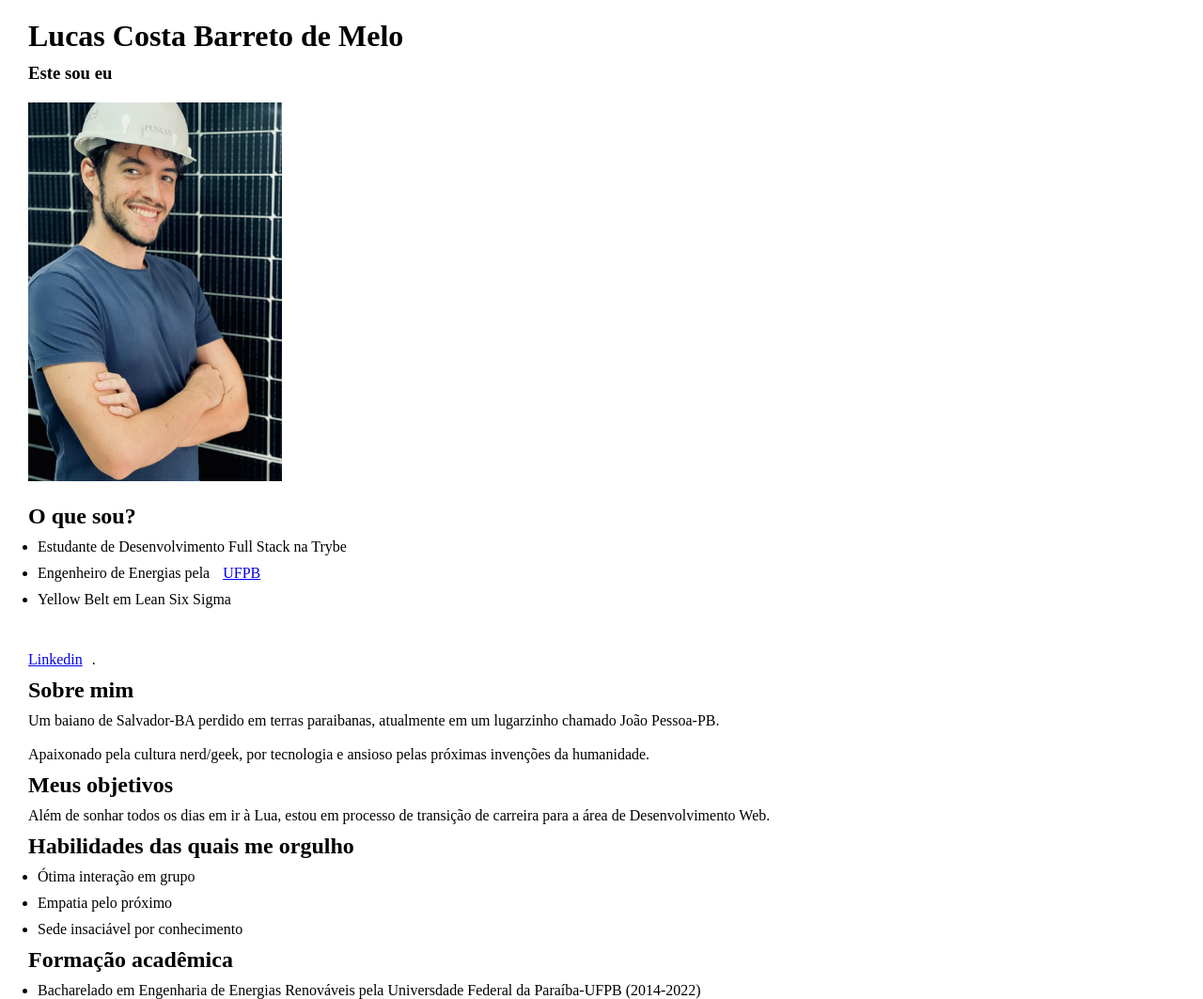
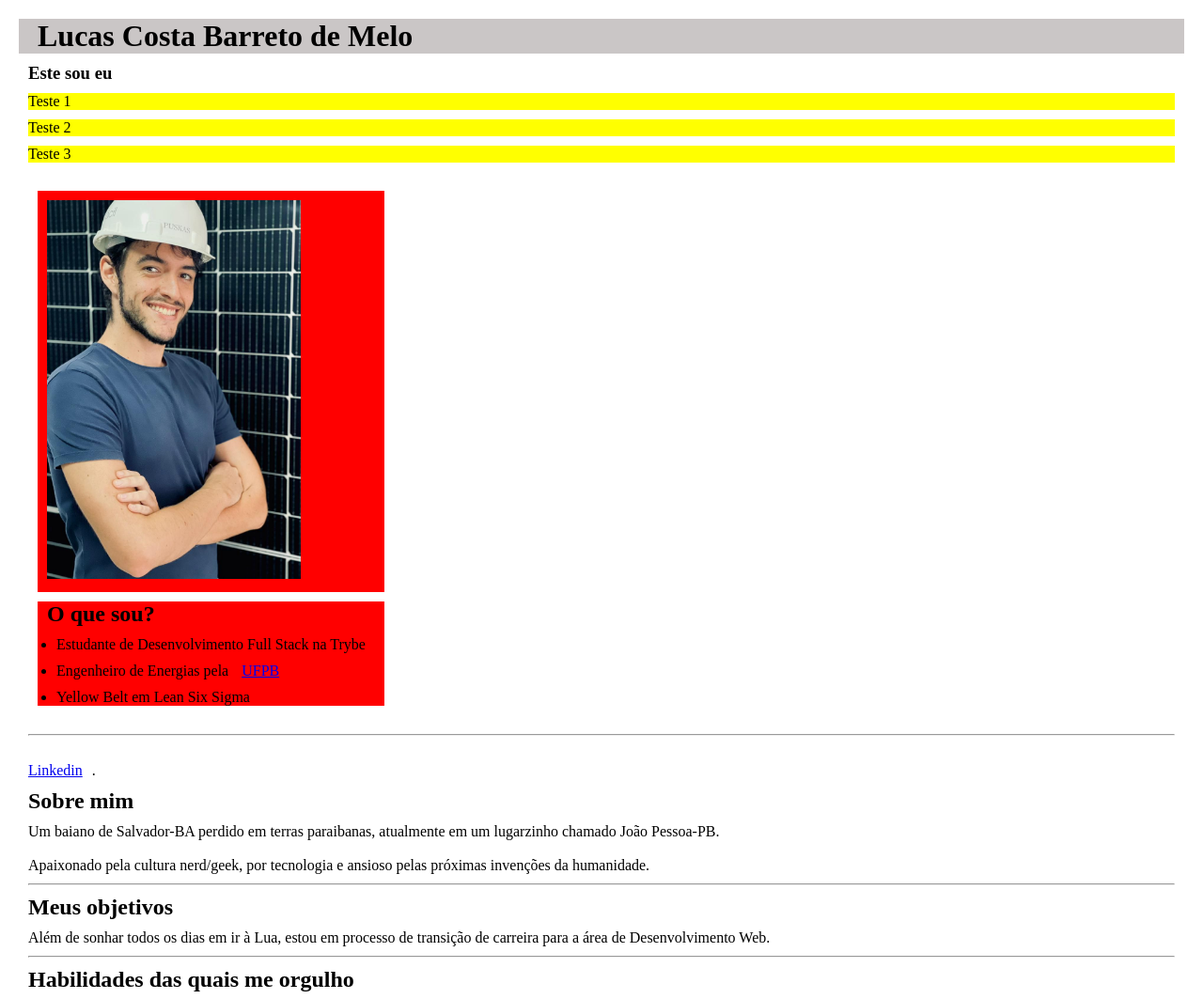
Before and after one commit to devLucasCBMelo/devLucasCBMelo.github.io, a plain HTML site: page index.html in a window 1280 px wide. Shown: the top 1063 px of the page at 94% size. Drawn offline with Linux system fonts and the light colour scheme.

Commit message:
vitor ajudando

```diff
--- a/index.html
+++ b/index.html
@@ -7,30 +7,58 @@
     <link rel="stylesheet" type="text/css" href="style.css">
 </head>
 <body>
-    <h1> Lucas Costa Barreto de Melo</h1>
-    <h3> Este sou eu</h3>
+    <div class="primeira-caixa-background">
+        <div class="primeira-caixa">
+            <h1>
+                Lucas Costa Barreto de Melo
+            </h1>
+        </div>
+    </div>
+    <h3>
+        Este sou eu
+    </h3>
+
+    <div class="d-inline-teste">Teste 1</div>
+    <div class="d-inline-teste">Teste 2</div>
+    <div class="d-inline-teste">Teste 3</div>
+
+    <div class="junta-tudo">
+        <div class="d-inline">
             <img src="photo_eu.jpg" alt="" width="270px">
-    <h2> O que sou?</h2>
+        </div>
+
+        <div class="d-inline">
+            <h2>
+                O que sou?
+            </h2>
             <ul>
                 <li>Estudante de Desenvolvimento Full Stack na Trybe</li>
                 <li>Engenheiro de Energias pela <a href="#texto">UFPB</a></li>
                 <li>Yellow Belt em Lean Six Sigma</li>
             </ul>
-    <br><br> <a href="https://www.linkedin.com/in/lucascbmelo/" target="_blank">Linkedin</a>.
+        </div>
+    </div>
+
+    <hr/>
+
+    <br> <a href="https://www.linkedin.com/in/lucascbmelo/" target="_blank">Linkedin</a>.
     <h2>Sobre mim</h2>
     <p>Um baiano de Salvador-BA perdido em terras paraibanas, atualmente em um lugarzinho chamado João Pessoa-PB.
        <br><br> Apaixonado pela cultura nerd/geek, por tecnologia e ansioso pelas próximas invenções da humanidade.
     </p>
+    <hr/>
     <h2>Meus objetivos</h2>
     <p>
         Além de sonhar todos os dias em ir à Lua, estou em processo de transição de carreira para a área de Desenvolvimento Web.
     </p>
+    <hr/>
     <h2>Habilidades das quais me orgulho</h2>
     <ul>
         <li>Ótima interação em grupo</li>
         <li>Empatia pelo próximo</li>
         <li>Sede insaciável por conhecimento</li>
     </ul>
+    <hr/>
     <h2>Formação acadêmica</h2>
     <ul>
         <li id="texto">Bacharelado em Engenharia de Energias Renováveis pela Universdade Federal da Paraíba-UFPB (2014-2022)</li>
--- a/style.css
+++ b/style.css
@@ -2,3 +2,24 @@
     margin: 10px;
     padding: 0;
 }
+
+.primeira-caixa{
+    background-color: rgb(202, 198, 198);
+}
+
+.primeira-caixa-background{
+    background-color: rgb(202, 198, 198);
+    margin: auto;
+}
+
+.d-inline{
+    background-color: red;
+}
+
+.d-inline-teste{
+    background-color: yellow;
+}
+
+.junta-tudo{
+    display: inline-block;
+}
```
Lines whose indentation alone changed are shown as unchanged.
